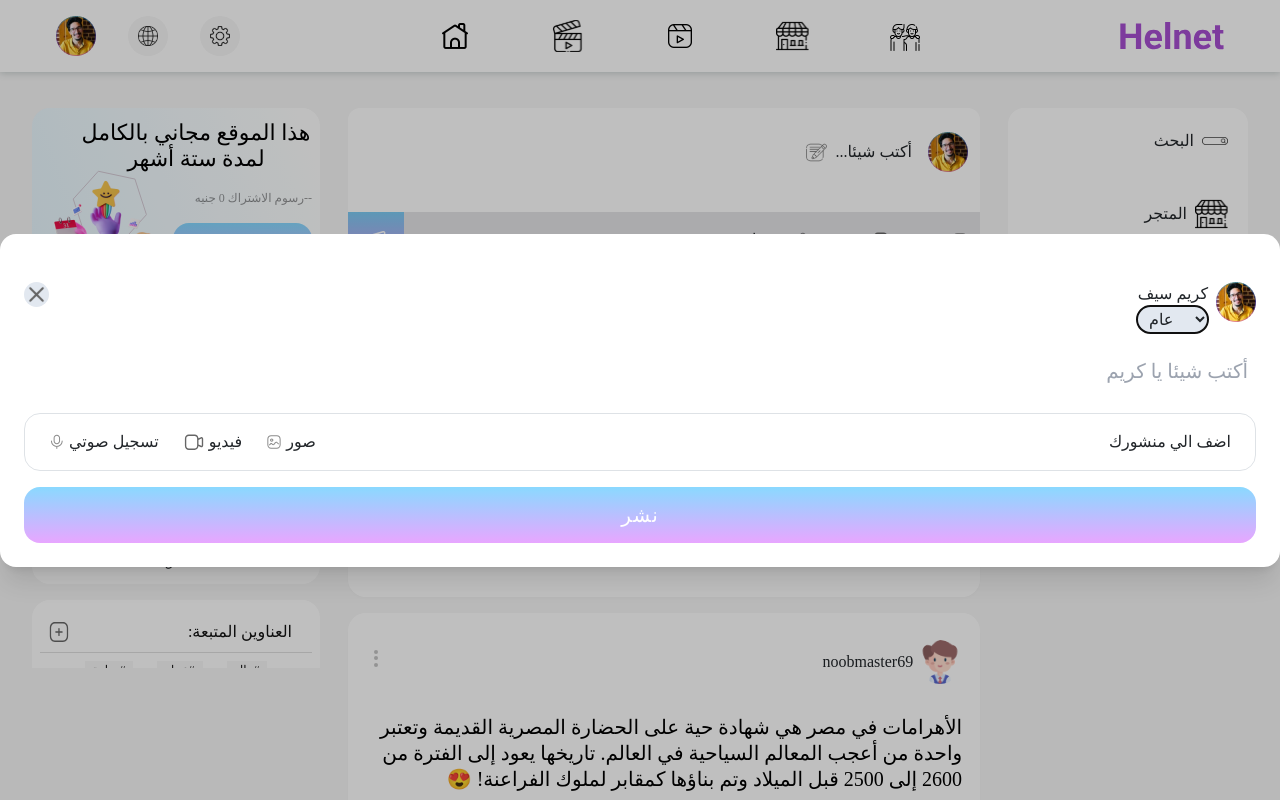
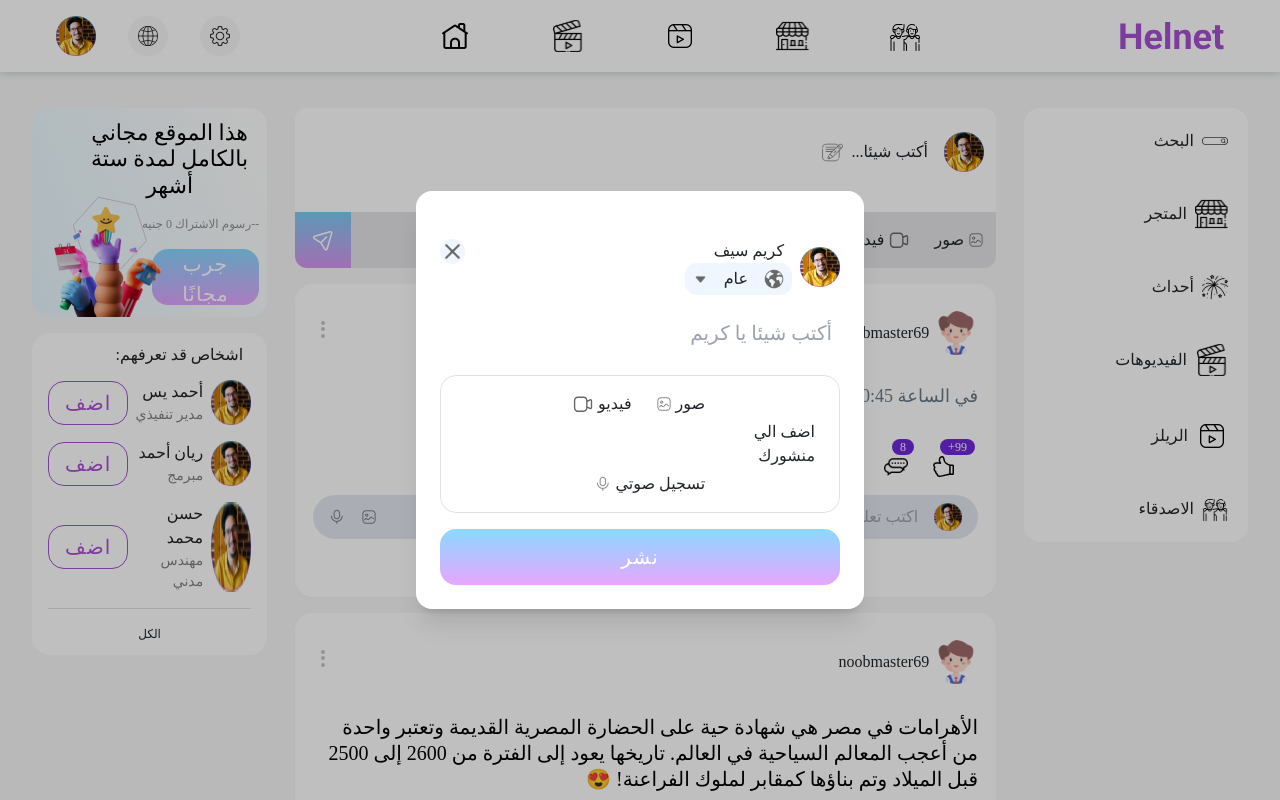
Before and after one commit to mohamedmansour0991/Helnet, a React (Vite) app: page / in a window 1280 px wide. Both pictures are taken after a click on the button "صور". Shown: the top 800 px of the page. Built offline with nearby package versions, Linux system fonts and the light colour scheme; a web font is replaced by a local one.

Commit message:
fix scroll and adding the select
fix the scrolls for the last time,
adding the select component

```diff
--- a/src/App.scss
+++ b/src/App.scss
@@ -15,8 +15,6 @@ body {
 }
 .bg-body {
   background-color: var(--main-bg) !important;
-  min-height: 100%;
-  overflow: hidden;
 }
 
 .title {
--- a/src/assets/images/icons/index.js
+++ b/src/assets/images/icons/index.js
@@ -74,5 +74,6 @@ export { default as leftCircle } from "./Bottom.svg";
 export { default as verified1 } from "./verified1.svg";
 export { default as play2 } from "./play2.svg";
 export { default as friends } from "./friend 1.svg";
+export { default as arrowDown } from "./down-arrow 1.svg";
 
 export { default as profile1 } from "./profile1.png";
--- a/src/components/aside/Aside.scss
+++ b/src/components/aside/Aside.scss
@@ -1,5 +1,5 @@
 .aside {
-  --width: 18rem;
+  --width: 25rem;
 
   grid-row: 1;
   grid-column: 3;
@@ -7,9 +7,9 @@
   flex-direction: column;
   gap: 1rem;
   position: sticky;
-  top: 0rem;
+  top: 5rem;
 
-  width: var(--width);
+  max-width: var(--width);
   overflow-x: hidden;
   overflow-y: scroll;
 
@@ -33,7 +33,7 @@
     background-color: var(--bg-color);
     border-radius: 1.125rem;
     padding: 0.75rem 0.5rem;
-    width: var(--width);
+    max-width: var(--width);
 
     &.ad {
       position: relative;
--- a/src/components/mainMenu/MainMenu.scss
+++ b/src/components/mainMenu/MainMenu.scss
@@ -11,7 +11,7 @@
     background-color: var(--bg-color);
     border-radius: 1rem;
     position: sticky;
-    top: 0rem;
+    top: 5rem;
 
     & .mainMenu__header {
       background: linear-gradient(#00acff75, #bd00ff58);
--- a/src/components/ui/createPost/CreatePost.jsx
+++ b/src/components/ui/createPost/CreatePost.jsx
@@ -14,6 +14,7 @@ import Modal from "../modal/Modal";
 import { useEffect, useState } from "react";
 import Input from "../input/Input";
 import Dropdown from "../dropdown/Dropdown";
+import Select from "../select/Select";
 
 export default function CreatePost() {
   const buttons = [
@@ -21,6 +22,11 @@ export default function CreatePost() {
     { value: "Images", title: "Post Images", image: image },
     { value: "Video", title: "Post Video", image: Video3 },
     { value: "Record", title: "Post Record", image: voice },
+  ];
+
+  const selectLabels = [
+    { name: "public", img: publicIcon },
+    { name: "privet", img: "" },
   ];
   const direction = localStorage.getItem("direction");
 
@@ -101,29 +107,16 @@ export default function CreatePost() {
       </div>
       <Modal isOpen={isOpen} closeModal={closeModal} width="max-w-2xl">
         <div className="flex flex-row-reverse justify-between pb-4">
-          <div className="flex gap-2">
+          <div className="flex items-center gap-2">
             <div className="w-100">
-              <p>{userFullName}</p>
+              <p className="px-2">{userFullName}</p>
 
-              {/* this well be a reusable component */}
-              {/* <Dropdown /> */}
-              <select
-                className="px-2 py-1 bg-slate-200 rounded-full"
-                name=""
-                id=""
-              >
-                <option value="public">
-                  {t("public")}
-                  {/* <img src={publicIcon} alt="" /> */}
-                </option>
-                <option value="privet">{t("privet")}</option>
-              </select>
-              {/* this well be a reusable component */}
+              <Select selectLabels={selectLabels} />
             </div>
             <img className="w-10 h-10" src={profile1} alt="" />
           </div>
           <button
-            className="rounded-full bg-slate-200 h-fit p-1D"
+            className="rounded-full bg-blue-50 h-fit p-1D"
             onClick={() => setIsOpen(false)}
           >
             <img src={close1} alt="" />
@@ -140,7 +133,7 @@ export default function CreatePost() {
         {/* this well be a reusable component */}
 
         <div
-          className="sm:flex  items-center justify-between px-4 mb-3 border rounded-2xl"
+          className="sm:flex items-center justify-between px-4 mb-3 border rounded-2xl"
           dir={direction}
         >
           <p className="d-none d-sm-block">{t("add to your post")}</p>
--- a/src/components/ui/index.js
+++ b/src/components/ui/index.js
@@ -4,6 +4,7 @@ export { default as Gallery } from "./gallery/Gallery";
 export { default as VideoPlayer } from "./VideoPlayer/VideoPlayer";
 export { default as Modal } from "./modal/Modal";
 export { default as Dropdown } from "./dropdown/Dropdown";
+export { default as Select } from "./select/Select";
 export { default as InteractionBar } from "./interactionBar/InteractionBar";
 export { default as CreateComment } from "./createComment/CreateComment";
 export { default as CreatePost } from "./createPost/CreatePost";
--- a/src/components/ui/modal/Modal.jsx
+++ b/src/components/ui/modal/Modal.jsx
@@ -45,9 +45,9 @@ export default function Modal({
               leaveTo="opacity-0 scale-95"
             >
               <Dialog.Panel
-                className={`${
-                  isFullScreen ? "w-full" : ""
-                } transform overflow-hidden rounded-2xl bg-white p-6 text-start align-middle shadow-xl transition-all`}
+                className={`w-full max-w-md transform overflow-hidden rounded-2xl bg-white p-6 text-start align-middle shadow-xl transition-all ${
+                  isFullScreen ? "max-w-md" : "max-w-xs"
+                }`}
               >
                 <div className={`${isArabic ? "text-right" : "text-left"}`}>
                   {isXIcon && (
--- /dev/null
+++ b/src/components/ui/select/Select.jsx
@@ -0,0 +1,55 @@
+import { Fragment, useState } from "react";
+import { Listbox, Transition } from "@headlessui/react";
+import { arrowDown } from "../../../assets/images/icons";
+import { t } from "i18next";
+
+export default function Select({ selectLabels }) {
+  const [selected, setSelected] = useState(selectLabels[0]);
+
+  return (
+    <>
+      <Listbox value={selected} onChange={setSelected}>
+        <div className="relative">
+          <Listbox.Button className="flex gap-3 justify-between items-center px-2 py-0 bg-blue-50 rounded-xl max-w-28 w-fit max-h-8">
+            <img src={arrowDown} alt="" />
+            <span className="block truncate">{t(selected.name)}</span>
+            <img src={selected.img} alt="" />
+          </Listbox.Button>
+          <Transition
+            as={Fragment}
+            leave="transition ease-in duration-100"
+            leaveFrom="opacity-100"
+            leaveTo="opacity-0"
+          >
+            <Listbox.Options className="absolute mt-1 max-h-60 w-full overflow-hidden rounded-md bg-white py-1 text-base shadow-lg ring-1 ring-black/5 focus:outline-none sm:text-sm">
+              {selectLabels.map((label, index) => (
+                <Listbox.Option
+                  key={index}
+                  className={({ active }) =>
+                    `relative cursor-default select-none px-2 py-1 rounded-md ${
+                      active ? "bg-violet-500 text-white" : "text-gray-900"
+                    }`
+                  }
+                  value={label}
+                >
+                  {({ selected }) => (
+                    <p className="flex justify-between">
+                      <span
+                        className={`block truncate ${
+                          selected ? "font-medium" : "font-normal"
+                        }`}
+                      >
+                        {t(label.name)}
+                      </span>
+                      <img src={label.img} alt="" />
+                    </p>
+                  )}
+                </Listbox.Option>
+              ))}
+            </Listbox.Options>
+          </Transition>
+        </div>
+      </Listbox>
+    </>
+  );
+}
--- a/src/pages/mainPage/MainPage.jsx
+++ b/src/pages/mainPage/MainPage.jsx
@@ -8,7 +8,6 @@ import {
   friend,
 } from "/src/assets/images/icons";
 import { useTranslation } from "react-i18next";
-import "./MainPage.scss";
 import { useParams } from "react-router-dom";
 import Reels from "../reels/reels";
 import Settings from "../settings/Settings";
@@ -17,6 +16,7 @@ import Videos from "../videos/Videos";
 import { data } from "/public/fakeData";
 import { CreatePost } from "../../components/ui";
 import Friends from "../Friends/Friends";
+import "./MainPage.scss";
 
 export default function MainPage() {
   const { t } = useTranslation();
--- a/src/pages/mainPage/MainPage.scss
+++ b/src/pages/mainPage/MainPage.scss
@@ -4,14 +4,10 @@
   margin-block-start: 6.75rem;
   min-height: 100%;
   display: grid;
+  display: flex;
   justify-items: center;
-  grid-template-columns: auto 1fr auto;
   gap: 1rem;
   padding-inline: 2rem;
-  // overflow-y: scroll;
-
-  max-height: 89vh;
-  overflow-y: scroll;
 
   @media screen and (max-width: 991px) {
     & {
@@ -24,31 +20,32 @@
     width: 100%;
     display: flex;
     justify-content: center;
-    // max-height: 89vh;
-    // overflow-y: scroll;
 
     &.start {
       justify-content: space-between !important;
     }
   }
-  @media screen and (max-width: 800px) {
-    & > .container {
-      &.start {
-        justify-content: center !important;
-      }
-    }
-  }
+
+  // @media screen and (max-width: 800px) {
+  //   & > .container {
+  //     &.start {
+  //       justify-content: center !important;
+  //     }
+  //   }
+  // }
 
   // @media screen and (max-width: 900px) {
-  @media screen and (max-width: 850px) {
-    grid-template-columns: 1fr;
-  }
+  // @media screen and (max-width: 850px) {
+  //   grid-template-columns: 1fr;
+  // }
 
-  @media screen and (max-width: 600px) {
-    grid-template-columns: 1fr;
-    & > .placeholder {
-      grid-row: 1;
-      grid-column: 1;
-    }
-  }
+  // @media screen and (max-width: 600px) {
+
+  //   grid-template-columns: 1fr;
+  //   & > .placeholder {
+
+  //     grid-row: 1;
+  //     grid-column: 1;
+  //   }
+  // }
 }
```
Also changed, not shown: src/assets/images/icons/down-arrow 1.svg (added).
